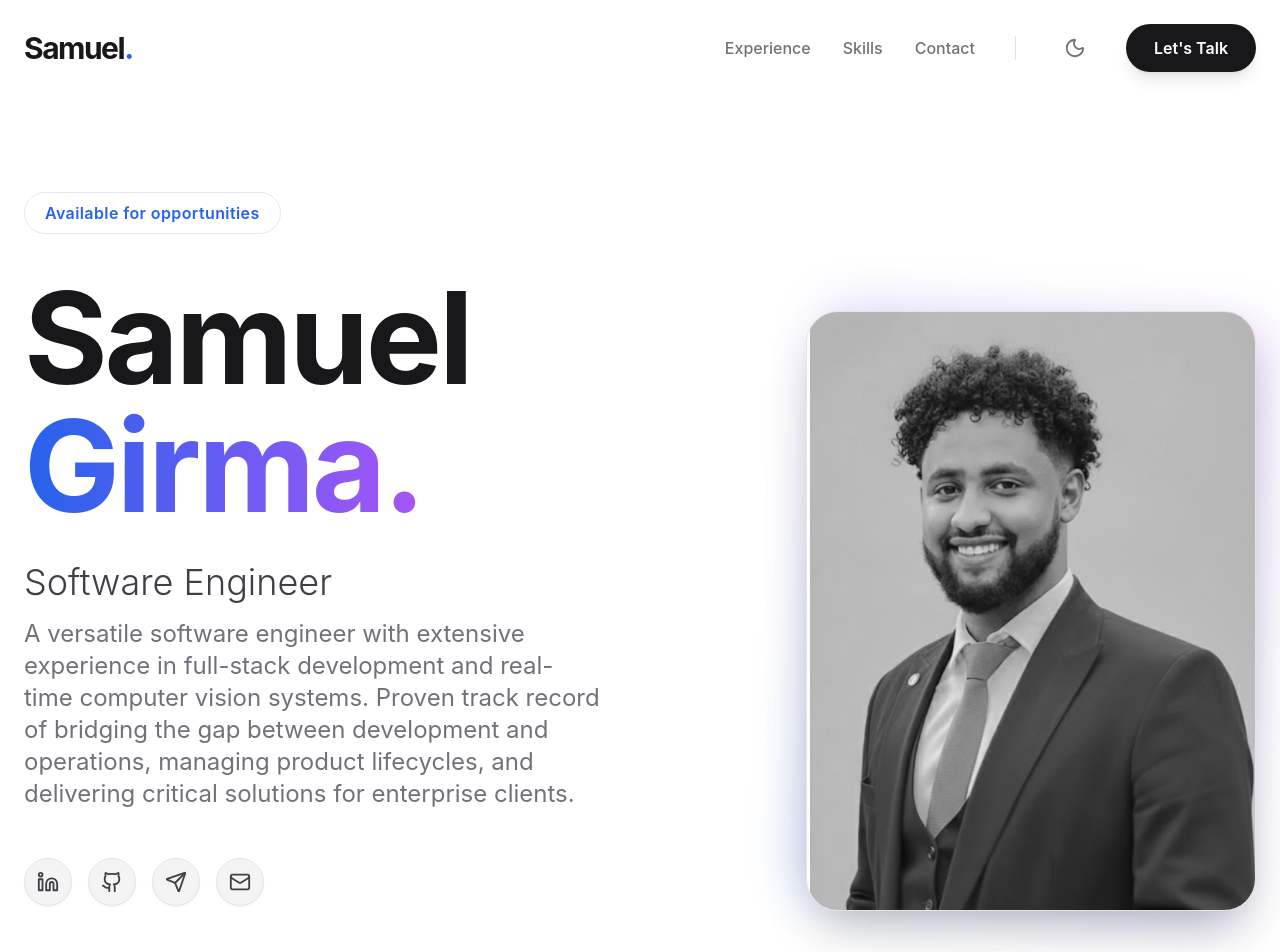
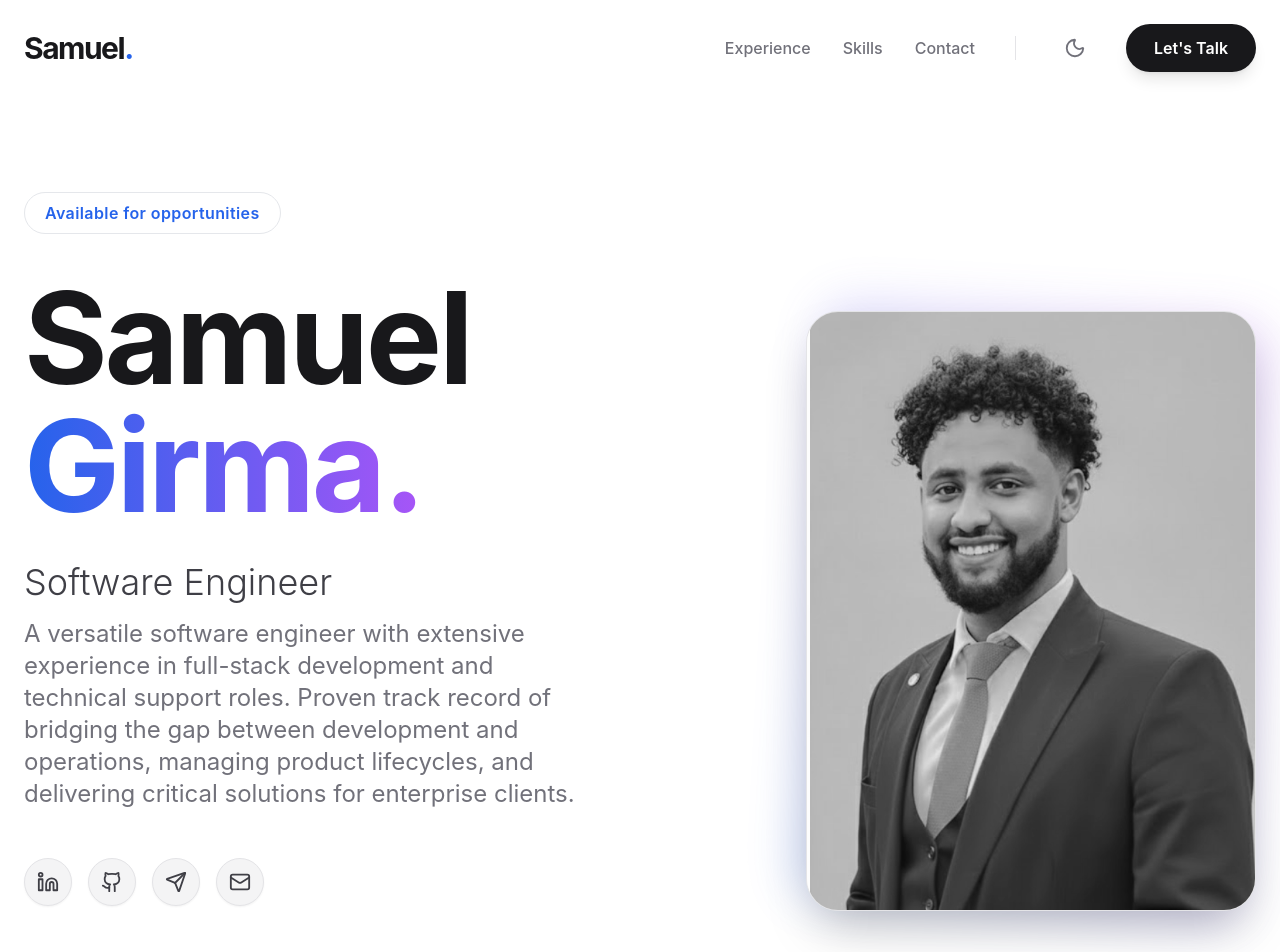
Before and after one commit to Sam-Girma/portfolio-, a React (Vite) app: page / in a window 1280 px wide. Shown: the top 952 px of the page. Built offline with nearby package versions, Linux system fonts and the light colour scheme.

Commit message:
Update summary: change computer vision to technical support roles

```diff
--- a/constants.ts
+++ b/constants.ts
@@ -4,7 +4,7 @@ export const PERSONAL_INFO = {
   name: "Samuel Girma Megra",
   titles: ["Software Engineer", "Full Stack Developer"],
   email: "samigirma53@gmail.com",
-  summary: "A versatile software engineer with extensive experience in full-stack development and real-time computer vision systems. Proven track record of bridging the gap between development and operations, managing product lifecycles, and delivering critical solutions for enterprise clients."
+  summary: "A versatile software engineer with extensive experience in full-stack development and technical support roles. Proven track record of bridging the gap between development and operations, managing product lifecycles, and delivering critical solutions for enterprise clients."
 };
 
 export const SOCIAL_LINKS: SocialLink[] = [
```
